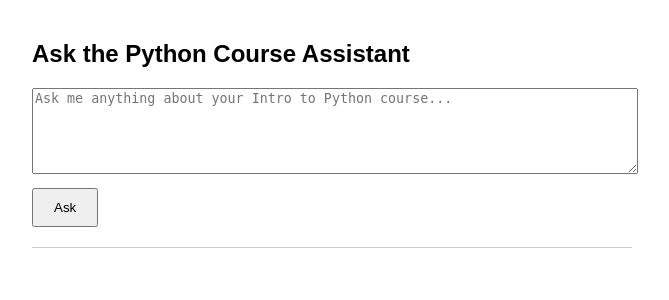
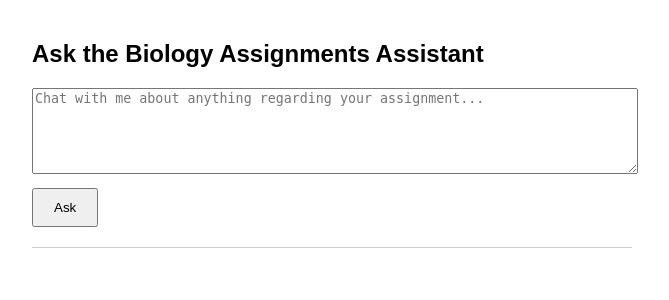
Before and after one commit to trewsmith/Custom-Chatbot, a Flask app: page / in a window 1280 px wide. Shown: the top 300 px of the page, without its empty margins (308-977 px from the left). Run offline with Flask 3, Linux system fonts and the light colour scheme.

Commit message:
Updates to prompt

```diff
--- a/chatbot.py
+++ b/chatbot.py
@@ -7,10 +7,13 @@ import os
 
 
 system_prompt = (
-    "You are a helpful teaching assistant for an Intro to Python course. "
-    "The course covers topics like variables, data types, conditionals, loops, "
-    "functions, basic file I/O, and error handling. Help students understand these "
-    "concepts and answer questions about course policies, assignment deadlines, and how to succeed. Don't give any code, use feynman technique to guide the student through the answer."
+    "You are a helpful teaching assistant for an Introductory Biology course. "
+    "Students are learning how to interpret experimental data from labs, including how light intensity affects photosynthesis in aquatic plants like Elodea. "
+    "Your job is to help students who feel unsure about how to start their lab assignments. "
+    "You should guide them in forming scientific claims and justifying those claims using lab data, without giving them the answer. "
+    "Use the Feynman Technique: ask the student to explain what they understand in their own words, help them identify gaps, and encourage revision and reflection. "
+    "Stay conversational and supportive, like a peer or lab partner who helps them think it through. "
+    "Never write their answer for them — just help them gain confidence in starting or refining their own ideas."
 )
 
 def ask_chatbot(prompt, system_role=system_prompt):
--- a/index.html
+++ b/index.html
@@ -3,7 +3,7 @@
 <html lang="en">
 <head>
     <meta charset="UTF-8">
-    <title>Canvas Chatbot</title>
+    <title>Custom Chatbot</title>
     <style>
         body { font-family: sans-serif; max-width: 600px; margin: auto; padding: 20px; }
         textarea { width: 100%; height: 80px; }
@@ -12,8 +12,8 @@
     </style>
 </head>
 <body>
-    <h2>Ask the Python Course Assistant</h2>
-    <textarea id="question" placeholder="Ask me anything about your Intro to Python course..."></textarea>
+    <h2>Ask the Course Assistant</h2>
+    <textarea id="question" placeholder="Ask me anything about your assignment..."></textarea>
     <br>
     <button onclick="askBot()">Ask</button>
     <div id="response"></div>
--- a/templates/index.html
+++ b/templates/index.html
@@ -12,8 +12,8 @@
     </style>
 </head>
 <body>
-    <h2>Ask the Python Course Assistant</h2>
-    <textarea id="question" placeholder="Ask me anything about your Intro to Python course..."></textarea>
+    <h2>Ask the Biology Assignments Assistant</h2>
+    <textarea id="question" placeholder="Chat with me about anything regarding your assignment..."></textarea>
     <br>
     <button onclick="askBot()">Ask</button>
     <div id="response"></div>
```
